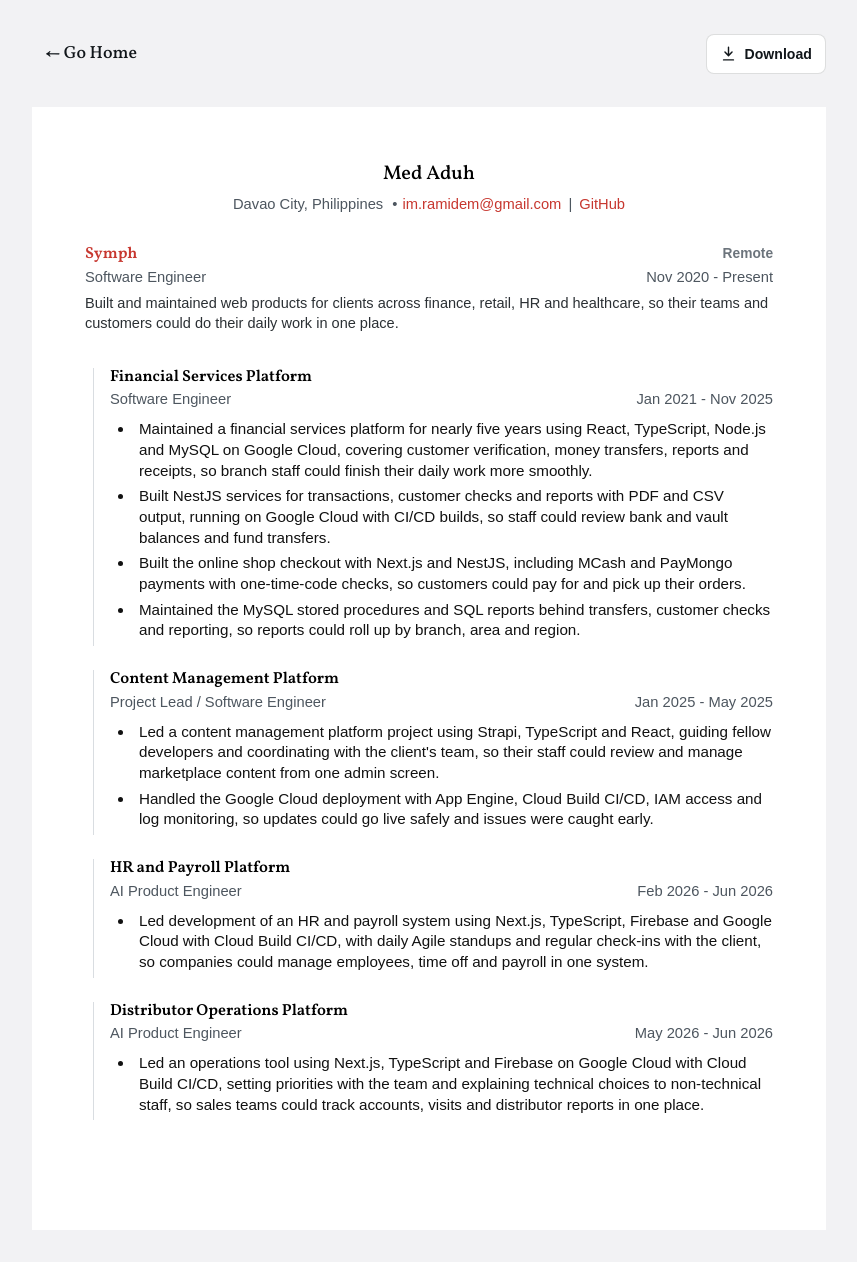
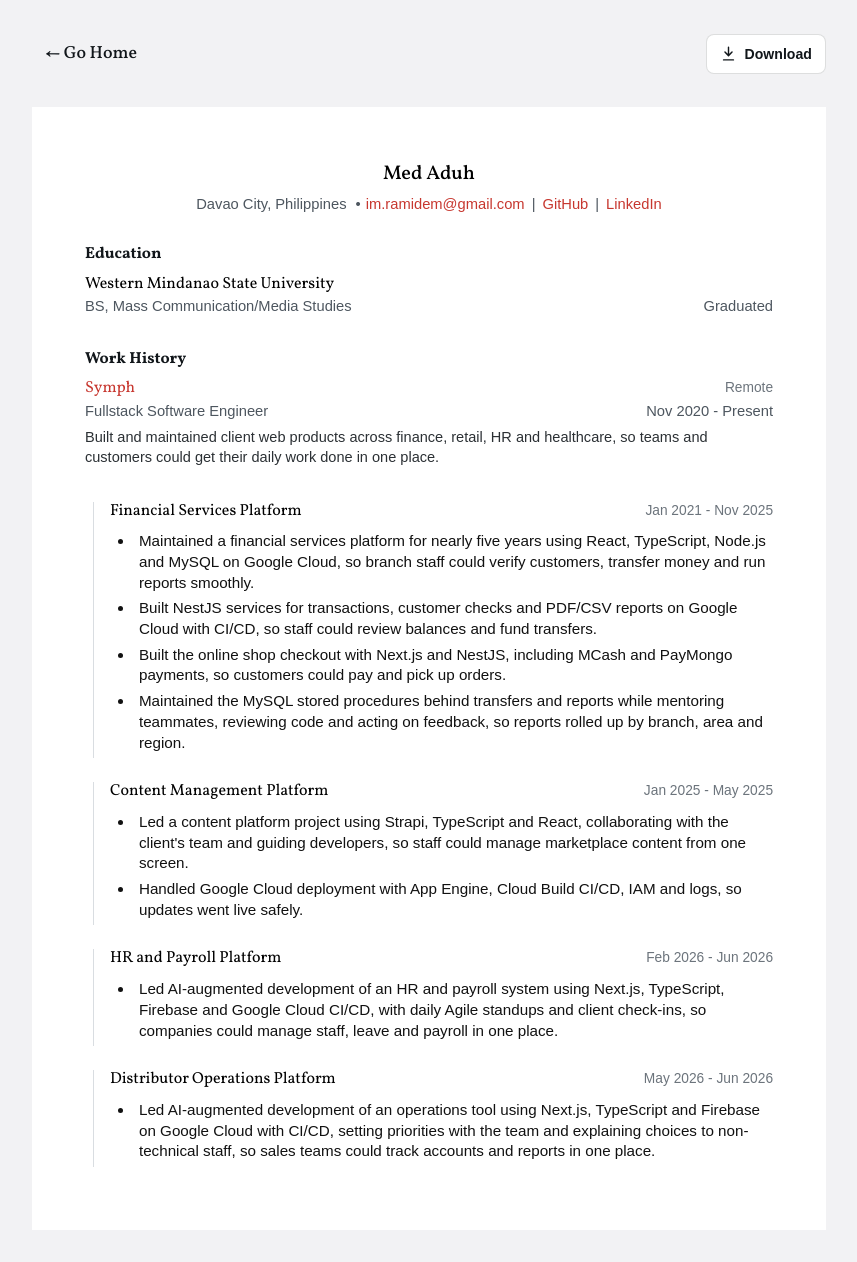
Before and after one commit to ramidem/ramidem.github.io, a Jekyll site: the page resume/index.html, which Jekyll copies as it is, in a window 1280 px wide. Shown: the whole page, without its empty margins (211-1068 px from the left). Built offline with Jekyll 4.4.1, drawn with Linux system fonts in a browser that asks for light colours.

Commit message:
feat(resume): add education and work history headings, inline dates, linkedin and soft-skill bullets
Co-Authored-By: Claude Sonnet 5.5 <noreply@anthropic.com>

```diff
--- a/resume/data.js
+++ b/resume/data.js
@@ -4,8 +4,16 @@ window.resumeData = {
     location: "Davao City, Philippines",
     email: "im.ramidem@gmail.com",
     github: "https://github.com/ramidem",
+    linkedin: "https://www.linkedin.com/in/med-aduh",
     updated: "2026-06-30"
   },
+  education: [
+    {
+      institution: "Western Mindanao State University",
+      degree: "BS, Mass Communication/Media Studies",
+      dates: "Graduated"
+    }
+  ],
   lenses: [
     {
       id: "general",
@@ -80,50 +88,50 @@ window.resumeData = {
     {
       organization: "Symph",
       url: "https://symph.co/",
-      role: "Software Engineer",
+      role: "Fullstack Software Engineer",
       dates: "Nov 2020 - Present",
       location: "Remote",
-      summary: "Built and maintained web products for clients across finance, retail, HR and healthcare, so their teams and customers could do their daily work in one place.",
+      summary: "Built and maintained client web products across finance, retail, HR and healthcare, so teams and customers could get their daily work done in one place.",
       bullets: []
     },
     {
       organization: "Financial Services Platform",
-      role: "Software Engineer",
+      role: "",
       dates: "Jan 2021 - Nov 2025",
       summary: "",
       bullets: [
-        "Maintained a financial services platform for nearly five years using React, TypeScript, Node.js and MySQL on Google Cloud, covering customer verification, money transfers, reports and receipts, so branch staff could finish their daily work more smoothly.",
-        "Built NestJS services for transactions, customer checks and reports with PDF and CSV output, running on Google Cloud with CI/CD builds, so staff could review bank and vault balances and fund transfers.",
-        "Built the online shop checkout with Next.js and NestJS, including MCash and PayMongo payments with one-time-code checks, so customers could pay for and pick up their orders.",
-        "Maintained the MySQL stored procedures and SQL reports behind transfers, customer checks and reporting, so reports could roll up by branch, area and region."
+        "Maintained a financial services platform for nearly five years using React, TypeScript, Node.js and MySQL on Google Cloud, so branch staff could verify customers, transfer money and run reports smoothly.",
+        "Built NestJS services for transactions, customer checks and PDF/CSV reports on Google Cloud with CI/CD, so staff could review balances and fund transfers.",
+        "Built the online shop checkout with Next.js and NestJS, including MCash and PayMongo payments, so customers could pay and pick up orders.",
+        "Maintained the MySQL stored procedures behind transfers and reports while mentoring teammates, reviewing code and acting on feedback, so reports rolled up by branch, area and region."
       ]
     },
     {
       organization: "Content Management Platform",
-      role: "Project Lead / Software Engineer",
+      role: "",
       dates: "Jan 2025 - May 2025",
       summary: "",
       bullets: [
-        "Led a content management platform project using Strapi, TypeScript and React, guiding fellow developers and coordinating with the client's team, so their staff could review and manage marketplace content from one admin screen.",
-        "Handled the Google Cloud deployment with App Engine, Cloud Build CI/CD, IAM access and log monitoring, so updates could go live safely and issues were caught early."
+        "Led a content platform project using Strapi, TypeScript and React, collaborating with the client's team and guiding developers, so staff could manage marketplace content from one screen.",
+        "Handled Google Cloud deployment with App Engine, Cloud Build CI/CD, IAM and logs, so updates went live safely."
       ]
     },
     {
       organization: "HR and Payroll Platform",
-      role: "AI Product Engineer",
+      role: "",
       dates: "Feb 2026 - Jun 2026",
       summary: "",
       bullets: [
-        "Led development of an HR and payroll system using Next.js, TypeScript, Firebase and Google Cloud with Cloud Build CI/CD, with daily Agile standups and regular check-ins with the client, so companies could manage employees, time off and payroll in one system."
+        "Led AI-augmented development of an HR and payroll system using Next.js, TypeScript, Firebase and Google Cloud CI/CD, with daily Agile standups and client check-ins, so companies could manage staff, leave and payroll in one place."
       ]
     },
     {
       organization: "Distributor Operations Platform",
-      role: "AI Product Engineer",
+      role: "",
       dates: "May 2026 - Jun 2026",
       summary: "",
       bullets: [
-        "Led an operations tool using Next.js, TypeScript and Firebase on Google Cloud with Cloud Build CI/CD, setting priorities with the team and explaining technical choices to non-technical staff, so sales teams could track accounts, visits and distributor reports in one place."
+        "Led AI-augmented development of an operations tool using Next.js, TypeScript and Firebase on Google Cloud with CI/CD, setting priorities with the team and explaining choices to non-technical staff, so sales teams could track accounts and reports in one place."
       ]
     }
   ],
--- a/resume/index.html
+++ b/resume/index.html
@@ -41,7 +41,13 @@
         <p class="contact-line" data-contact></p>
       </header>
 
-      <section class="resume-section" aria-label="Experience">
+      <section class="resume-section" aria-labelledby="education">
+        <h2 class="section-label" id="education">Education</h2>
+        <div class="entry-list" data-education></div>
+      </section>
+
+      <section class="resume-section" aria-labelledby="work-history">
+        <h2 class="section-label" id="work-history">Work History</h2>
         <div class="entry-list" data-experience></div>
       </section>
 
--- a/resume/script.js
+++ b/resume/script.js
@@ -36,6 +36,14 @@
     github.rel = "noopener noreferrer";
     github.target = "_blank";
     contact.appendChild(github);
+
+    if (profile.linkedin) {
+      var linkedin = el("a", "", "LinkedIn");
+      linkedin.href = profile.linkedin;
+      linkedin.rel = "noopener noreferrer";
+      linkedin.target = "_blank";
+      contact.appendChild(linkedin);
+    }
   }
 
   function renderExperience() {
@@ -68,6 +76,10 @@
       article.className += " client-work";
     }
 
+    if (item.plain) {
+      article.className += " plain";
+    }
+
     if (item.url) {
       title.href = item.url;
       title.rel = "noopener noreferrer";
@@ -83,11 +95,18 @@
       heading.appendChild(el("p", "", item.location));
     }
 
-    meta.appendChild(el("p", "", item.role));
-    meta.appendChild(el("time", "", item.dates));
+    if (item.role) {
+      meta.appendChild(el("p", "", item.role));
+      meta.appendChild(el("time", "", item.dates));
+    } else if (item.dates) {
+      // No role line: show the dates inline with the title instead of on a row of their own.
+      heading.appendChild(el("p", "", item.dates));
+    }
 
     article.appendChild(heading);
-    article.appendChild(meta);
+    if (item.role) {
+      article.appendChild(meta);
+    }
 
     if (item.summary) {
       article.appendChild(el("p", "entry-summary", item.summary));
@@ -117,8 +136,26 @@
     return article;
   }
 
+  function renderEducation() {
+    var list = document.querySelector("[data-education]");
+    clear(list);
+
+    data.education.forEach(function (item) {
+      list.appendChild(renderEntry({
+        organization: item.institution,
+        role: item.degree,
+        dates: item.dates,
+        summary: "",
+        bullets: [],
+        highlights: [],
+        plain: true
+      }));
+    });
+  }
+
   function render() {
     renderHeader();
+    renderEducation();
     renderExperience();
   }
 
--- a/resume/styles.css
+++ b/resume/styles.css
@@ -266,6 +266,24 @@ h1 {
   height: 1px;
 }
 
+.resume-section h2.section-label {
+  display: block;
+  font-size: 1rem;
+  font-weight: 700;
+  margin: 0 0 10px;
+  text-align: left;
+  text-transform: none;
+}
+
+.resume-section h2.section-label::before,
+.resume-section h2.section-label::after {
+  content: none;
+}
+
+.entry.plain h3 {
+  font-weight: 400;
+}
+
 .entry-list {
   display: grid;
   gap: 24px;
@@ -312,7 +330,7 @@ h1 {
   color: #000000;
   font-family: var(--font-display);
   font-size: 1rem;
-  font-weight: 600;
+  font-weight: 400;
   line-height: 1.24;
   margin: 0;
 }
@@ -328,7 +346,7 @@ h1 {
 .entry-heading p {
   color: var(--subtle);
   font-size: 0.86rem;
-  font-weight: 700;
+  font-weight: 400;
 }
 
 .entry-meta {
```
Also changed, not shown: 1 other file.
